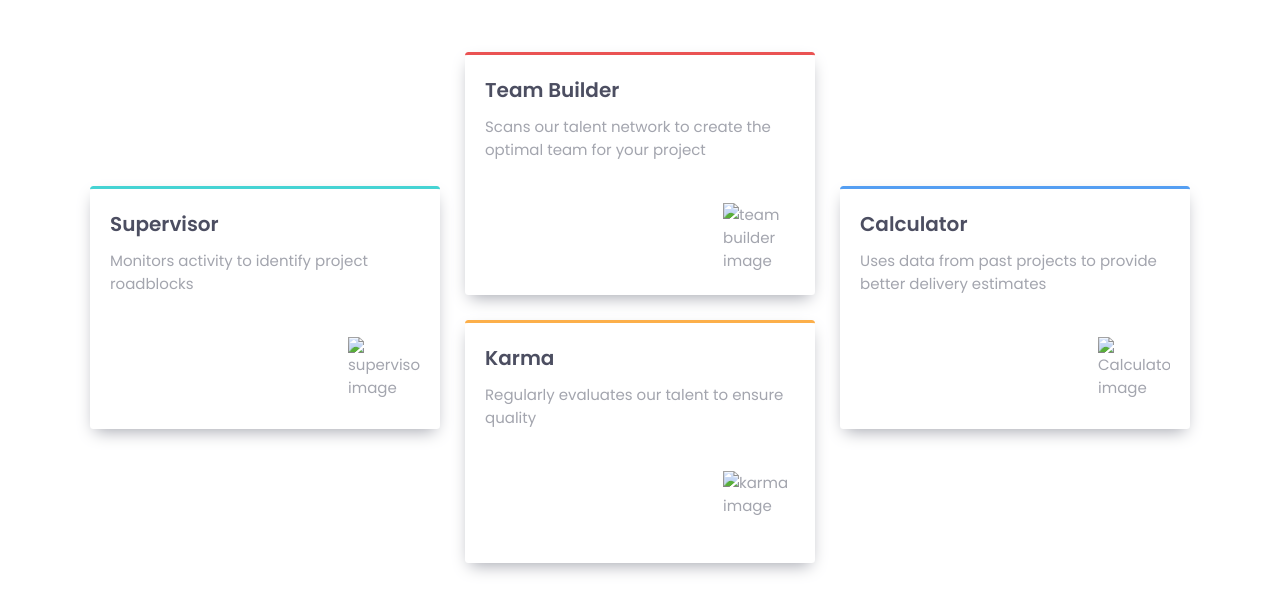
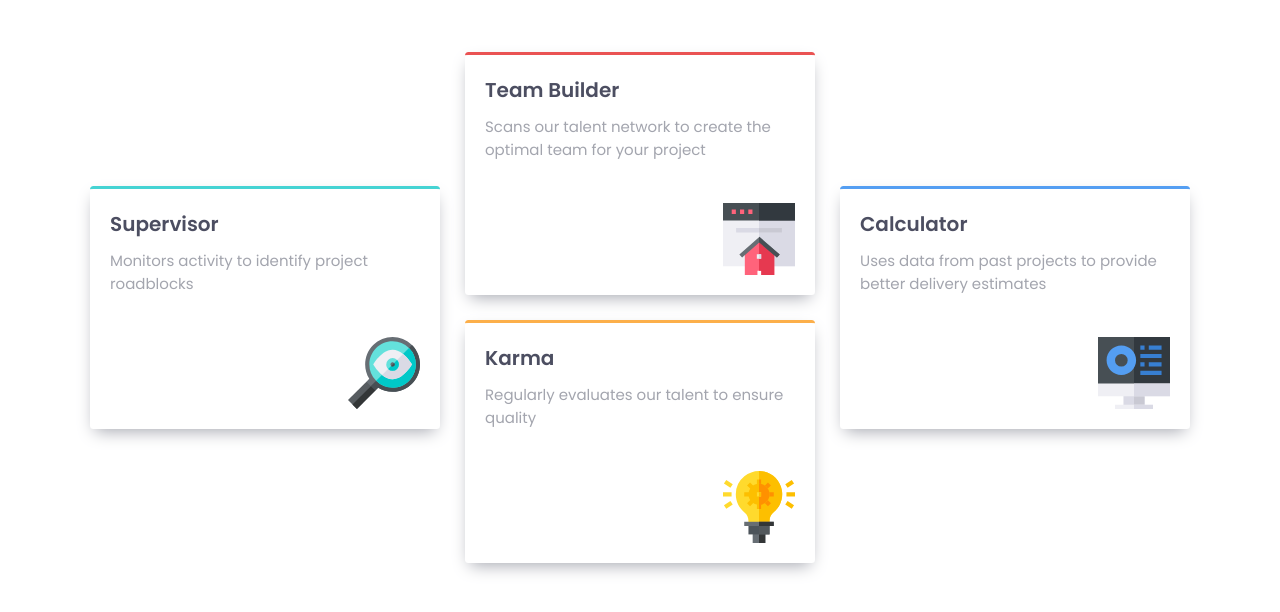
Before and after one commit to Ucheklinks/four_card, a plain HTML site: page index.html in a window 1280 px wide. Shown: the part 242-854 px from the top of the page. Drawn offline with Linux system fonts and the light colour scheme.

Commit message:
Update index.html

```diff
--- a/index.html
+++ b/index.html
@@ -36,26 +36,26 @@
         <div class="supervisor card">
           <h3>Supervisor</h3>
           <p>Monitors activity to identify project <br />roadblocks</p>
-          <img src="./images/icon-supervisor.svg" alt="supervisor image" />
+          <img src="./icon-supervisor.svg" alt="supervisor image" />
         </div>
         <div class="teambuilder card">
           <h3>Team Builder</h3>
           <p>
             Scans our talent network to create the optimal team for your project
           </p>
-          <img src="./images/icon-team-builder.svg" alt="team builder image" />
+          <img src="./icon-team-builder.svg" alt="team builder image" />
         </div>
         <div class="karma card">
           <h3>Karma</h3>
           <p>Regularly evaluates our talent to ensure quality</p>
-          <img src="./images/icon-karma.svg" alt="karma image" />
+          <img src="./icon-karma.svg" alt="karma image" />
         </div>
         <div class="calculator card">
           <h3>Calculator</h3>
           <p>
             Uses data from past projects to provide better delivery estimates
           </p>
-          <img src="./images/icon-calculator.svg" alt="Calculator image" />
+          <img src="./icon-calculator.svg" alt="Calculator image" />
         </div>
       </div>
     </div>
```
